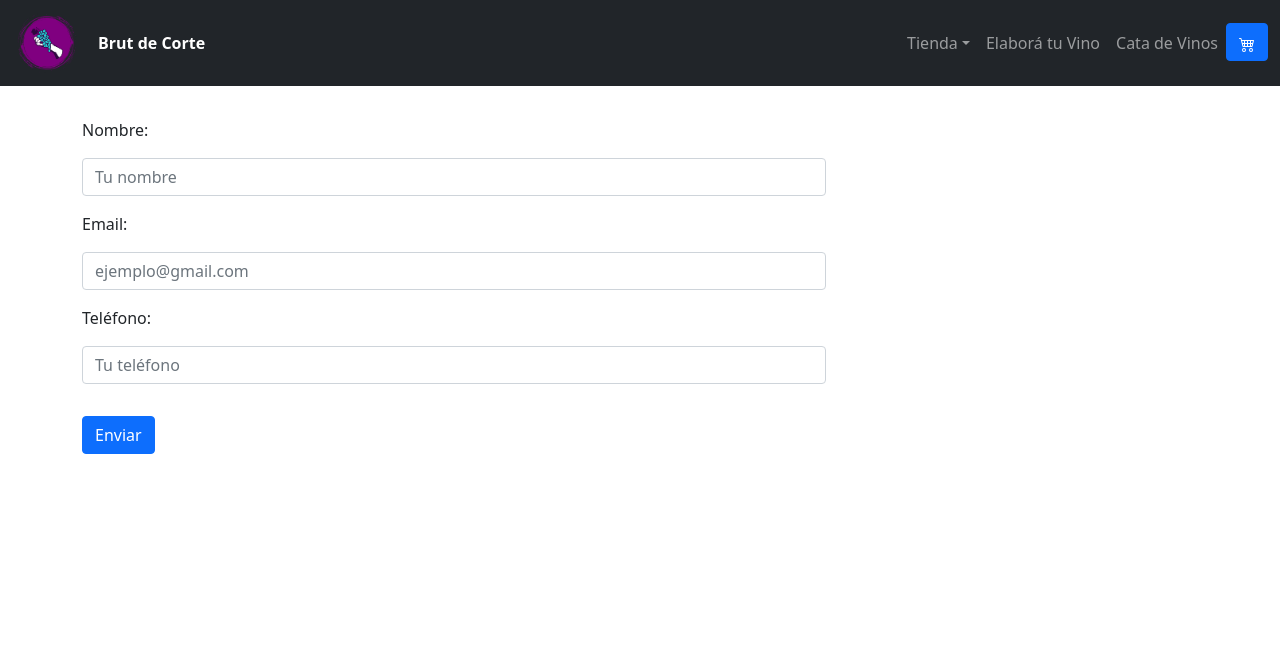
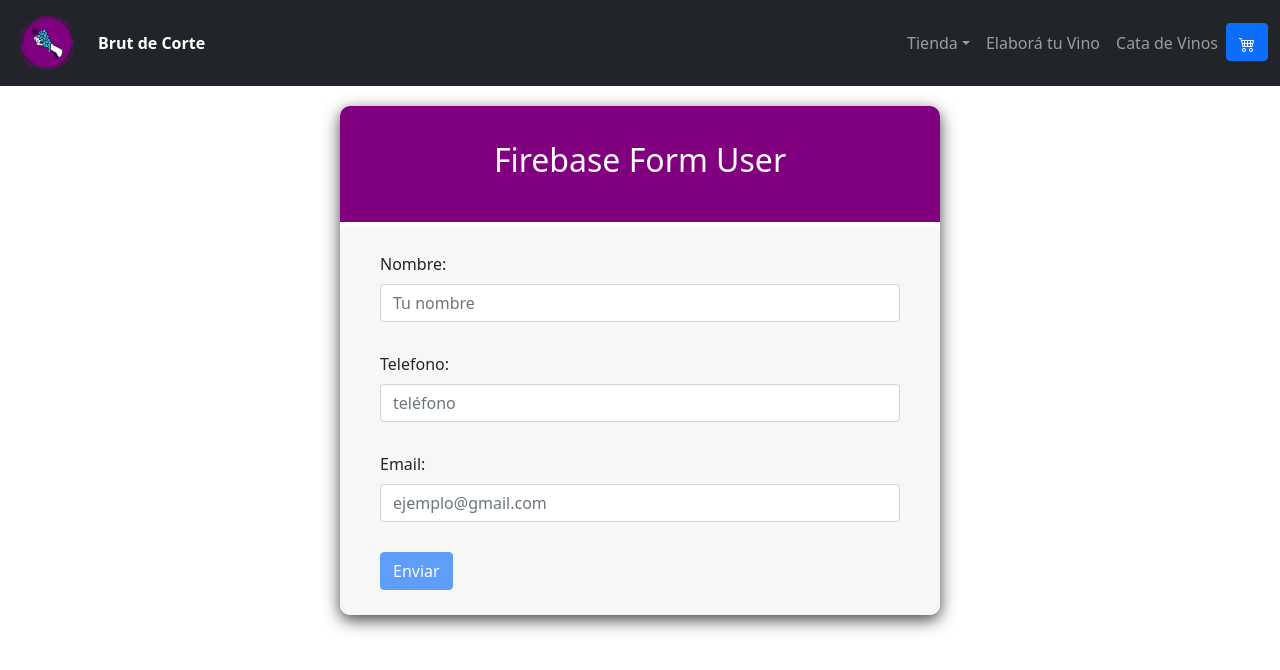
Before and after one commit to AdrianEstebanSanti/Brut-de-corte-Santi-Adrian, a React (Create React App) app: page /Checkout in a window 1280 px wide. Shown: the top 670 px of the page. Built offline with nearby package versions, Linux system fonts and the light colour scheme.

Commit message:
desafio12

```diff
--- a/src/components/Checkout/Checkout.js
+++ b/src/components/Checkout/Checkout.js
@@ -1,5 +1,5 @@
-import { collection, Timestamp, addDoc } from 'firebase/firestore'
-import React, { useContext } from 'react'
+import { collection, Timestamp, addDoc} from 'firebase/firestore'
+import React, { useContext, useEffect, useState } from 'react'
 import { CartContex } from '../CartContex/CartContex'
 import { db } from "../../utils/firebase";
 
@@ -8,16 +8,28 @@ import { db } from "../../utils/firebase";
 
 function Checkout() {
     const {productosCarrito, getTotalPrice} = useContext(CartContex)
+    const [user, setUser] = useState({name:'', phone:'', email:''});
+
+    const campos = [
+        {title: 'Nombre', inputName: 'name', placeholder:'Tu nombre', type:'text'},
+        {title: 'Telefono', inputName: 'phone',placeholder:'teléfono',type:'text'},
+        {title: 'Email', inputName: 'email',placeholder:'ejemplo@gmail.com',type:'emal'},
+    ]
 
 
+    const onChangeInput = (e)=>{
 
-
+        setUser({...user, [e.target.name]: e.target.value})
+       }
+       console.log(user)
 
     const sendOrder = async(e)=>{
-        e.preventDefault();
-        const nombre = e.target[0].value;
-        const phone = e.target[1].value;
-        const email = e.target[2].value;
+        e.preventDefault ();
+        console.log('hola')
+
+       const nombre = user.name;
+        const phone = user.phone;
+        const email = user.email;
 
         const newOrder = {
             buyer:{
@@ -28,69 +40,71 @@ function Checkout() {
             items: productosCarrito,
             total: getTotalPrice(),
             date: Timestamp.fromDate(new Date())
+
         }
+        console.log('time', sendOrder)
+        const ordersCollection = collection(db, 'orders');
+        const docReference = await addDoc (ordersCollection, newOrder);
+    }
+
+  return (
+      <div className='container registry'>
+
+        <div className=' form-container '>
+        <div class="form-header">
+                <h2>Firebase Form User</h2>
+            </div>
+
+        <form onSubmit={sendOrder} className=' form  needs-validation' >
+        { campos.map(campo=>(
+            <div key={campo.title} className='form-box'>
+            <label htmlFor="validationCustom" className="form-label">{campo.title}:</label>
+            <input
+                    onChange={onChangeInput}
+                    className="form-control "
+                    type={campo.type}
+                    placeholder={campo.placeholder}
+                    name={campo.inputName}
+                    required
+                />
+               <div className="valid-feedback">¡Campo válido!</div>
+                <div className="invalid-feedback">Debe completar los datos.</div>
+        </div>))}
+
+        <button
+         data-bs-toggle="modal" data-bs-target="#exampleModal"
+         type="submit"
+         className="btn btn-primary "
+         disabled={
+             !(user.name  && user.email  && user.phone)}
+         >
+             Enviar
+         </button>
+        </form>
 
 
-        const ordersCollection = collection(db, 'orders');
-        const docReference = await addDoc (ordersCollection, newOrder);
+            <div className="modal fade" id="exampleModal" tabindex="-1" aria-labelledby="exampleModalLabel" aria-hidden="true">
+            <div className="modal-dialog">
+                <div className="modal-content">
+                <div className="modal-header">
+                    <h5 className="modal-title text-secondary" id="exampleModalLabel">¡Gracias!</h5>
+                    <button type="button" className="btn-close" data-bs-dismiss="modal" aria-label="Close"></button>
+                </div>
+                <div className="modal-body text-success">
+                    Formulario enviado con éxito
+                </div>
+                <div className="modal-footer">
+                    <button type="button" className="btn btn-primary" data-bs-dismiss="modal">Cerrar</button>
 
-    }
+                </div>
+                </div>
+            </div>
+            </div>
+
+    </div>
+    </div> )
+
+}
 
 
-
-
-
-  return (
-    <div className='container mt-4 '>
-
-        <form onSubmit={sendOrder} className='col-md-8 needs-validation'>
-            <div>
-            <label for="validationCustom01" class="form-label mt-2">Nombre:</label>
-            <input
-                    className="form-control my-2"
-                    type='text'
-                    placeholder="Tu nombre"
-                    name='name'
-                    required
-                />
-               <div class="valid-feedback">¡Campo válido!</div>
-                <div class="invalid-feedback">Debe completar los datos.</div>
-            </div>
-
-
-            <div>
-            <label for="validationCustom02" class="form-label mt-2">Email:</label>
-                <input
-                        className="form-control my-2"
-                        type='email'
-                        placeholder="ejemplo@gmail.com"
-                        name='email'
-                        required
-                    />
-                    <div class="valid-feedback">¡Campo válido!</div>
-                <div class="invalid-feedback">Debe completar los datos.</div>
-            </div>
-
-            <div>
-            <label for="validationCustom03" class="form-label mt-2">Teléfono:</label>
-            <input
-                    className="form-control my-2"
-                    type='tel'
-                    placeholder="Tu teléfono"
-                    name='phone'
-                    required
-                />
-                <div class="valid-feedback">¡Campo válido!</div>
-                <div class="invalid-feedback">Debe completar los datos.</div>
-            </div>
-
-
-                <button type="submit"  className="btn btn-primary mt-4">
-                    Enviar
-                </button>
-            </form>
-    </div>
-  )
-}
-
 export default Checkout
--- a/src/index.css
+++ b/src/index.css
@@ -11,3 +11,40 @@ code {
   font-family: source-code-pro, Menlo, Monaco, Consolas, 'Courier New',
     monospace;
 }
+
+
+.form-container{
+  width: 600px;
+  max-width: 100%;
+  background: rgba(245, 245, 245, 0.76);
+  border-radius: 10px;
+  overflow: hidden;
+  box-shadow: 0px 5px 16px 0px rgba(39, 39, 39, 0.863);
+}
+
+.registry{
+  background-size: cover;
+  background-repeat: no-repeat;
+  min-height: 100%;
+  display: flex;
+  align-items: center;
+  justify-content: center;
+  padding: 20px;
+}
+
+.form-header{
+  background: purple;
+  padding: 15px 35px;
+  text-align: center;
+  color: white;
+  border-bottom: 5px solid white;
+}
+
+.form{
+  padding: 25px 40px;
+}
+
+.form-box{
+  padding-bottom: 20px;
+  margin-bottom: 10px;
+}
```
Also changed, not shown: src/components/Checkout/Checkout.css (added).
